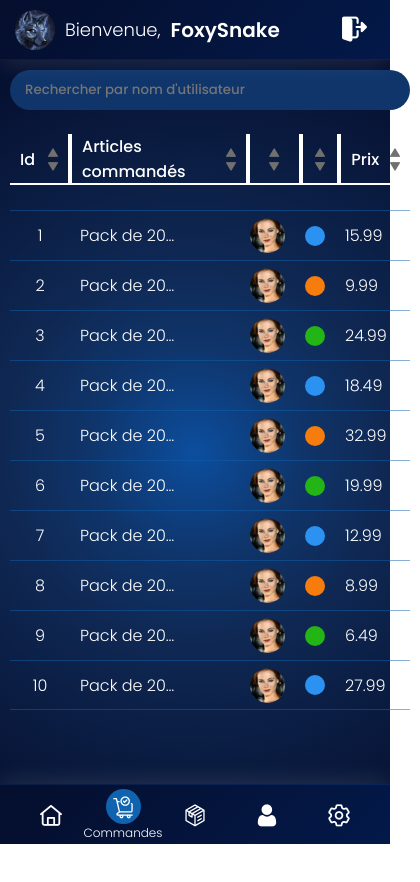
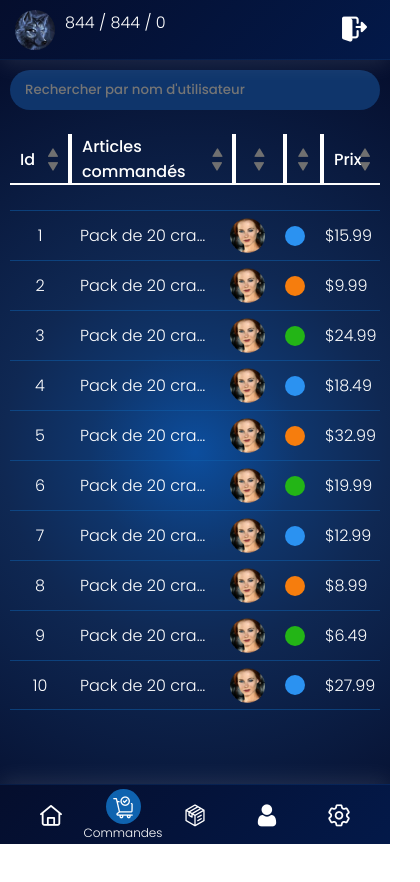
Before and after one commit to FoxySnakes/DashBoard, an Angular app: page /orders in a window 390 px wide. Shown: the top 882 px of the page, 420 px wide, since content can reach past the window. Built offline with nearby package versions, Linux system fonts and the light colour scheme.

Commit message:
try fix nav bottom on mobile

```diff
--- a/src/app/modules/main-layout/navigation-mobile/navigation-mobile.component.html
+++ b/src/app/modules/main-layout/navigation-mobile/navigation-mobile.component.html
@@ -1,17 +1,17 @@
 <div class="container">
-    <div class="nav-top">
+    <div id="nav-top">
         <div class="profil">
             <div class="profil-picture">
                 <img src="assets/pictures/profil.jpg" alt="Photo de profil" height="40" width="40">
             </div>
-            <p class="welcome">Bienvenue<span>,</span></p>
-            <p class="user-name">FoxySnake</p>
+            <!-- <p class="welcome">Bienvenue<span>,</span></p>
+            <p class="user-name">FoxySnake</p> -->{{test}}
         </div>
         <div class="signout">
             <a routerLink=""><span class="icon-logout"></span></a>
         </div>
     </div>
-    <nav>
+    <nav id="nav-bottom">
         <div>
             <a routerLinkActive="active" routerLink="home"><span class="icon-home"></span></a>
             <p>Accueil</p>
--- a/src/app/modules/main-layout/navigation-mobile/navigation-mobile.component.scss
+++ b/src/app/modules/main-layout/navigation-mobile/navigation-mobile.component.scss
@@ -51,7 +51,7 @@ nav {
     }
 }
 
-.nav-top {
+#nav-top {
     position: fixed;
     background: linear-gradient(-45deg, #031949, #050E2D);
     padding: 25px 0;
@@ -109,7 +109,7 @@ nav {
 
 @media screen and (min-width:751px) {
 
-    nav,.nav-top {
+    nav,#nav-top {
         display: none;
     }
 }
--- a/src/app/modules/main-layout/navigation-mobile/navigation-mobile.component.ts
+++ b/src/app/modules/main-layout/navigation-mobile/navigation-mobile.component.ts
@@ -1,10 +1,28 @@
-import { Component } from '@angular/core';
+import { Component, OnInit } from '@angular/core';
 
 @Component({
   selector: 'app-navigation-mobile',
   templateUrl: './navigation-mobile.component.html',
   styleUrls: ['./navigation-mobile.component.scss', '../../../../assets/icon.scss']
 })
-export class NavigationMobileComponent {
+export class NavigationMobileComponent implements OnInit {
 
+  test = ""
+
+  constructor() { }
+
+  ngOnInit(): void {
+    this.adjustBottom();
+    window.addEventListener('resize', this.adjustBottom);
+  }
+
+  adjustBottom() {
+    const nav = document.getElementById('nav-bottom');
+    let windowHeight = window.innerHeight;
+    let documentHeight = document.documentElement.clientHeight;
+    if (nav && windowHeight != documentHeight) {
+      //nav.style.paddingBottom = `${windowHeight-documentHeight}px`;
+    }
+    this.test = `${windowHeight} / ${documentHeight} / ${windowHeight-documentHeight}`;
+  }
 }
--- a/src/app/modules/orders/orders.component.html
+++ b/src/app/modules/orders/orders.component.html
@@ -60,7 +60,7 @@
                     <div class="order-{{getState(order.state)}}"></div>
                     <p>{{order.state}}</p>
                 </div>
-                <p class="order-price">{{order.price}}</p>
+                <p class="order-price">${{order.price}}</p>
             </div>
         </div>
     </div>
--- a/src/app/modules/orders/orders.component.scss
+++ b/src/app/modules/orders/orders.component.scss
@@ -3,6 +3,7 @@
     flex-direction: column;
     padding: 40px;
     width: calc(100vw - 200px);
+    max-width: calc(100vw - 200px);
     height: 100vh;
     gap: 25px;
 
@@ -129,10 +130,10 @@
                 }
 
                 >.order-products {
-                    display: -webkit-box;
-                    -webkit-box-orient: vertical;
-                    -webkit-line-clamp: 1;
+                    white-space: nowrap;
                     overflow: hidden;
+                    text-overflow: ellipsis;
+                    width: 100%;
                     padding-right: 25px;
                     flex: auto;
                 }
--- a/src/app/modules/orders/orders2.component.scss
+++ b/src/app/modules/orders/orders2.component.scss
@@ -10,10 +10,10 @@
         min-width: 150px !important;
 
         >p {
-            display: -webkit-box;
-            -webkit-box-orient: vertical;
-            -webkit-line-clamp: 1;
+            white-space: nowrap;
             overflow: hidden;
+            text-overflow: ellipsis;
+            width: 100%;
         }
     }
 
@@ -34,26 +34,27 @@
         width: 125px !important;
     }
     .header:nth-child(5){
-        width: 75px !important;
+        width: 65px !important;
     }
     .order-state {
         min-width: 125px !important;
 
         >p {
-            display: -webkit-box;
-            -webkit-box-orient: vertical;
-            -webkit-line-clamp: 1;
+            white-space: nowrap;
             overflow: hidden;
+            text-overflow: ellipsis;
+            width: 100%;
         }
     }
     .order-price {
-        min-width: 75px !important;
+        min-width: 65px !important;
     }
 }
 
 @media screen  and (max-width: 750px){
     #orders{
         width: auto;
+        max-width: calc(100vw);
     }
 }
 
@@ -98,3 +99,10 @@
         }
     }
 }
+
+@media screen and (max-width: 500px){
+    input#orders-search{
+        width: 100% !important;
+    }
+
+}
```
